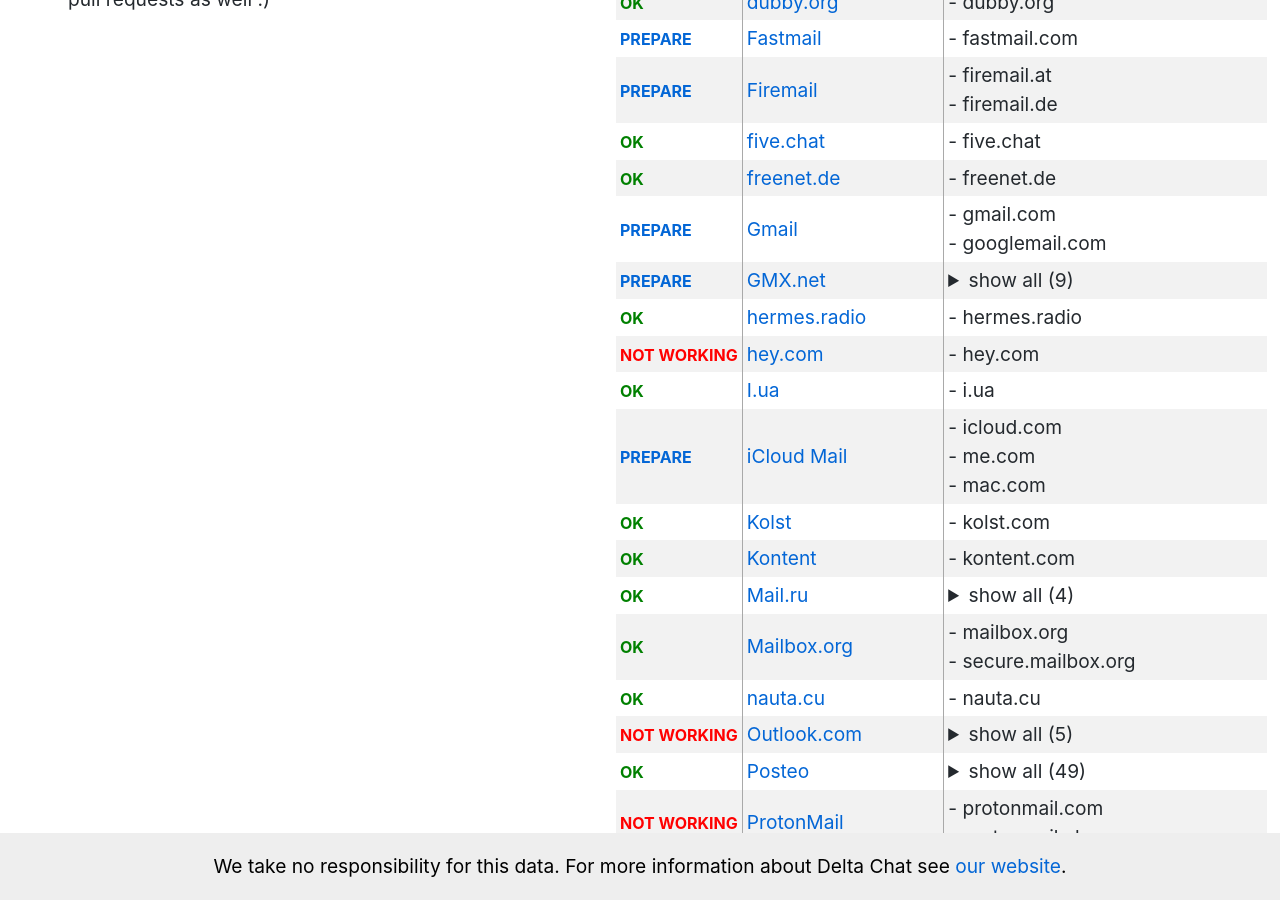
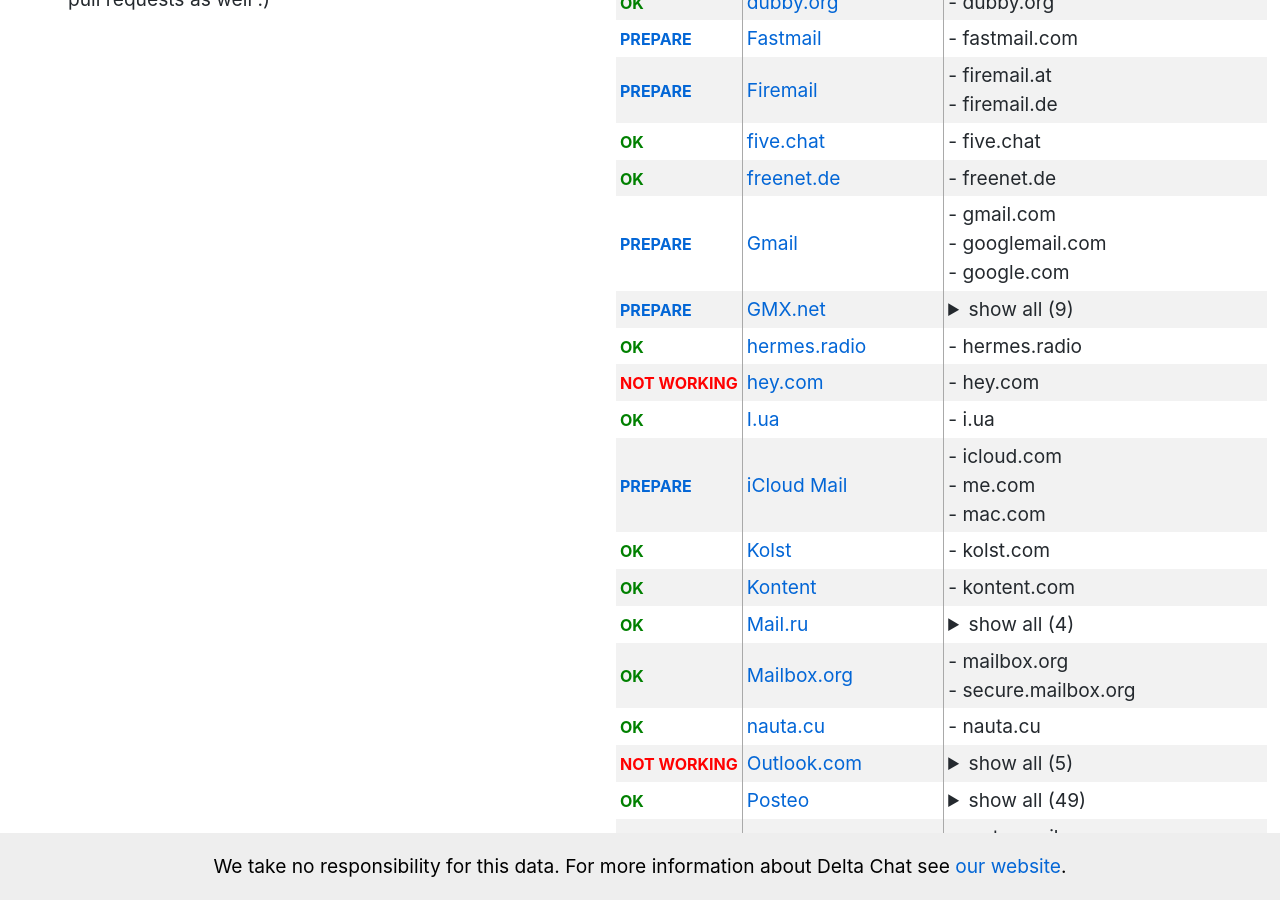
Before and after one commit to deltachat/provider-db, a Jekyll site: the page built from index.html, in a window 1280 px wide and 900 px high, scrolled down 556 px. Built offline with Jekyll 4.4.1, drawn with Linux system fonts in a browser that asks for light colours.

Commit message:
Add google.com to the list of Gmail domains
I have no Google account to try, but GSuite (Google Workspace) uses
ASPMX.L.GOOGLE.COM. in MX records so this will be needed if provider is
identified via MX lookup.

This is what Thunderbird does, too:
https://autoconfig.thunderbird.net/v1.1/google.com

```diff
--- a/_providers/gmail.md
+++ b/_providers/gmail.md
@@ -4,6 +4,7 @@
 domains:
   - gmail.com
   - googlemail.com
+  - google.com
 oauth2: gmail
 strict_tls: true
 server:
```
